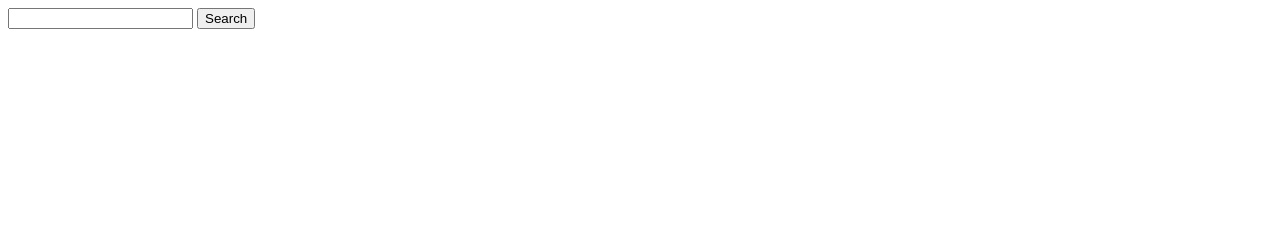
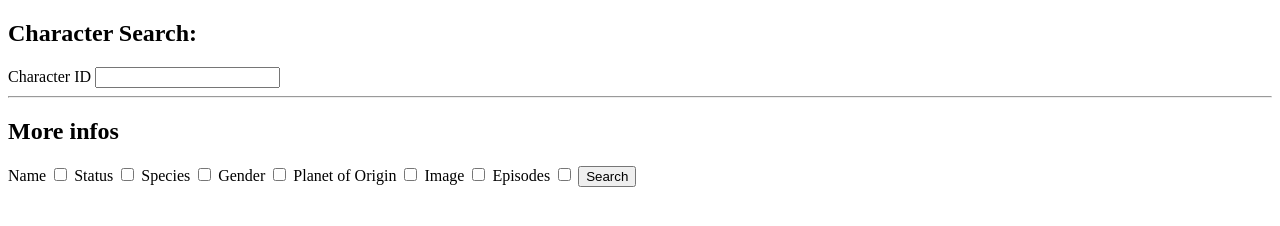
Before and after one commit to pauloreis13/RickAndMortyProject, a plain HTML site: page index.html in a window 1280 px wide. Drawn offline with Linux system fonts and the light colour scheme.

Commit message:
feat filtering and searching

```diff
--- a/index.html
+++ b/index.html
@@ -7,7 +7,28 @@
 </head>
 <body>
   <form action="" method="get">
+    <h2>Character Search:</h2>
+    <label for="characterId">Character ID</label>
     <input type="number" name="" id="characterId">
+
+    <hr>
+
+    <h2>More infos</h2>
+    <label for="name"> Name</label>
+    <input type="checkbox" name="name" id="name">
+     <label for="status">Status</label>
+    <input type="checkbox" name="status" id="status">
+     <label for="species">Species</label>
+    <input type="checkbox" name="species" id="species">
+     <label for="gender">Gender</label>
+    <input type="checkbox" name="gender" id="gender">
+     <label for="origin">Planet of Origin</label>
+    <input type="checkbox" name="origin" id="origin">
+     <label for="image">Image</label>
+    <input type="checkbox" name="image" id="image">
+     <label for="episode">Episodes</label>
+    <input type="checkbox" name="episode" id="episode">
+
     <button id="btn-go">Search</button>
   </form>
   <pre id="content"></pre>
--- a/script.js
+++ b/script.js
@@ -14,11 +14,21 @@ const fetchApi = (value) => {
    return result;
 }
 
+const keys = ["name", "status", "species", "gender", "origin", "image", "episode"];
+
+const buildResult = (result) => {
+   const newObject = {};
+   keys.map((key)=> document.getElementById(key))
+   .map((elem)=> {
+      elem.checked && (newObject[elem.name] = result[elem.name]);
+   })
+   return newObject;
+
+}
+
 btnGo.addEventListener('click', async (event) => {
    event.preventDefault();
    const result = await fetchApi(characterId.value);
-   content.textContent = `${JSON.stringify(result.name, undefined, 2)}`;
+   content.textContent = `${JSON.stringify(buildResult(result), undefined, 2)}`
    image.src = `${result.image}`
-
-
 });
```
